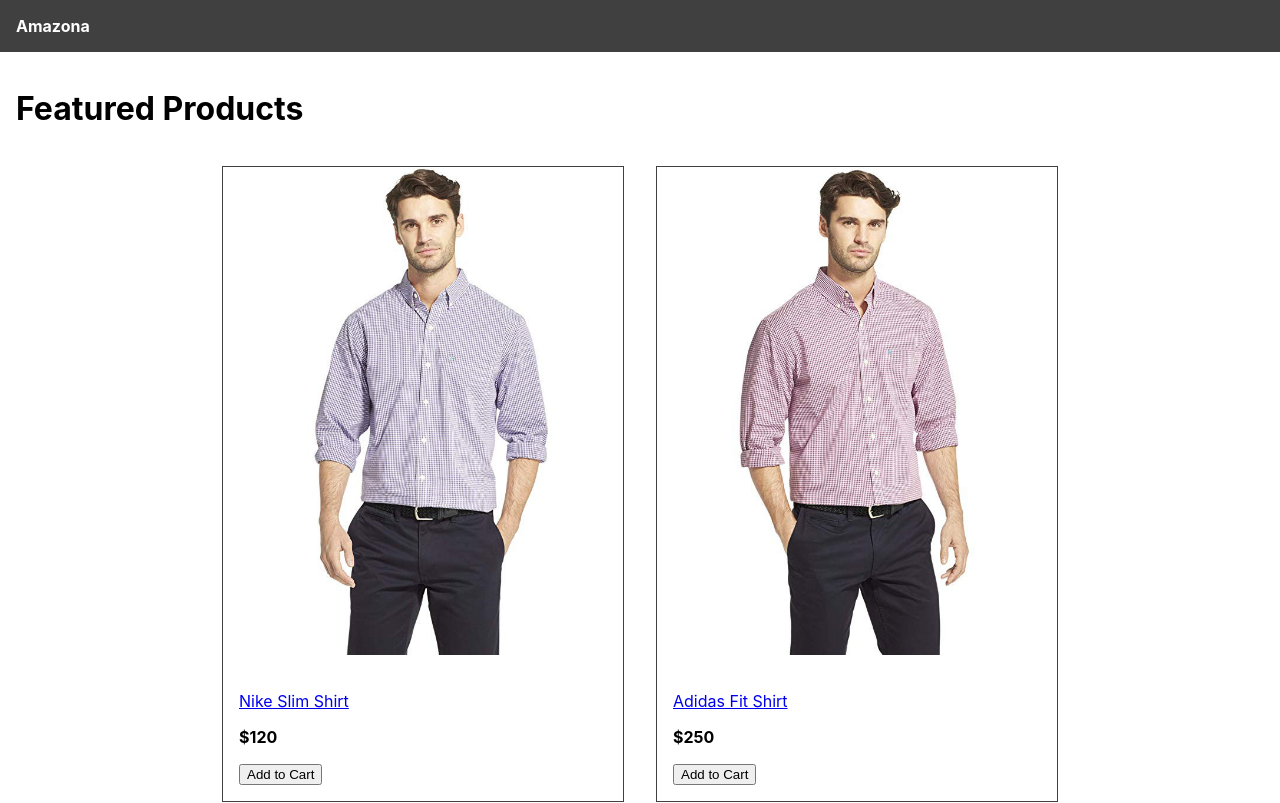
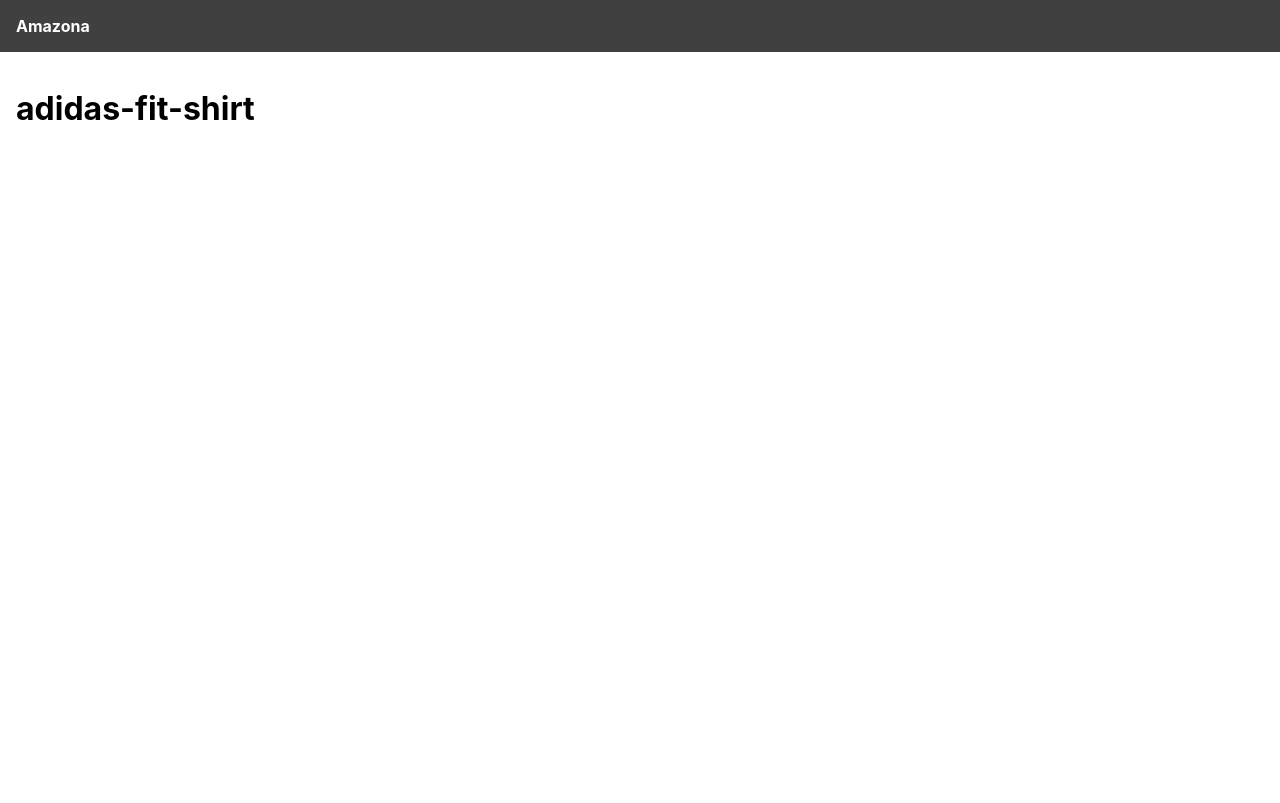
Before and after one commit to JosueLeiteS/App_Amazonas, a React (Create React App) app in the folder frontend/: page /product/adidas-fit-shirt in a window 1280 px wide. Shown: the top 803 px of the page. Built offline with nearby package versions, Linux system fonts and the light colour scheme.

Commit message:
Routing settup

```diff
--- a/frontend/package.json
+++ b/frontend/package.json
@@ -8,6 +8,7 @@
     "@testing-library/user-event": "^13.5.0",
     "react": "^17.0.2",
     "react-dom": "^17.0.2",
+    "react-router-dom": "^6.3.0",
     "react-scripts": "5.0.0",
     "web-vitals": "^2.1.4"
   },
--- a/frontend/src/App.js
+++ b/frontend/src/App.js
@@ -1,33 +1,22 @@
-import data from "./data";
+import { BrowserRouter, Link, Route, Routes } from "react-router-dom";
+import HomeScreen from "./screens/HomeScreen";
+import ProductScreen from "./screens/ProductScreen";
 
 function App() {
   return (
+    <BrowserRouter>
       <div>
         <header>
-        <a href="/">Amazona</a>
+          <Link to="/">Amazona</Link>
         </header>
         <main>
-        <h1>Featured Products</h1>
-        <div className="products">
-          {data.products.map((product) => (
-            <div className="product" key={product.slug}>
-              <a href={`/product/${product.slug}`}>
-                <img src={product.image} alt={product.name}></img>
-              </a>
-              <div className="product-info">
-                <a href={`/product/${product.slug}`}>
-                  <p> {product.name} </p>
-                </a>
-                <p>
-                  <strong>${product.price}</strong>
-                </p>
-                <button>Add to Cart</button>
-              </div>
-            </div>
-          ))}
-        </div>
+          <Routes>
+            <Route path="/" element={<HomeScreen />} />
+            <Route path="/product/:slug" element={<ProductScreen />} />
+          </Routes>
         </main>
       </div>
+    </BrowserRouter>
   );
 }
 
--- /dev/null
+++ b/frontend/src/screens/HomeScreen.js
@@ -0,0 +1,30 @@
+import { Link } from "react-router-dom";
+import data from "../data";
+
+function HomeScreen() {
+  return (
+    <div>
+      <h1>Featured Products</h1>
+      <div className="products">
+        {data.products.map((product) => (
+          <div className="product" key={product.slug}>
+            <Link to={`/product/${product.slug}`}>
+              <img src={product.image} alt={product.name}></img>
+            </Link>
+            <div className="product-info">
+              <Link to={`/product/${product.slug}`}>
+                <p> {product.name} </p>
+              </Link>
+              <p>
+                <strong>${product.price}</strong>
+              </p>
+              <button>Add to Cart</button>
+            </div>
+          </div>
+        ))}
+      </div>
+    </div>
+  );
+}
+
+export default HomeScreen;
--- /dev/null
+++ b/frontend/src/screens/ProductScreen.js
@@ -0,0 +1,14 @@
+import { useParams } from "react-router-dom";
+
+function ProductScreen() {
+  const params = useParams();
+  const { slug } = params;
+
+  return (
+    <div>
+      <h1>{slug}</h1>
+    </div>
+  );
+}
+
+export default ProductScreen;
```
Also changed, not shown: 1 other file (tests, documents, lock files or other folders). Lines whose indentation alone changed are shown as unchanged.
